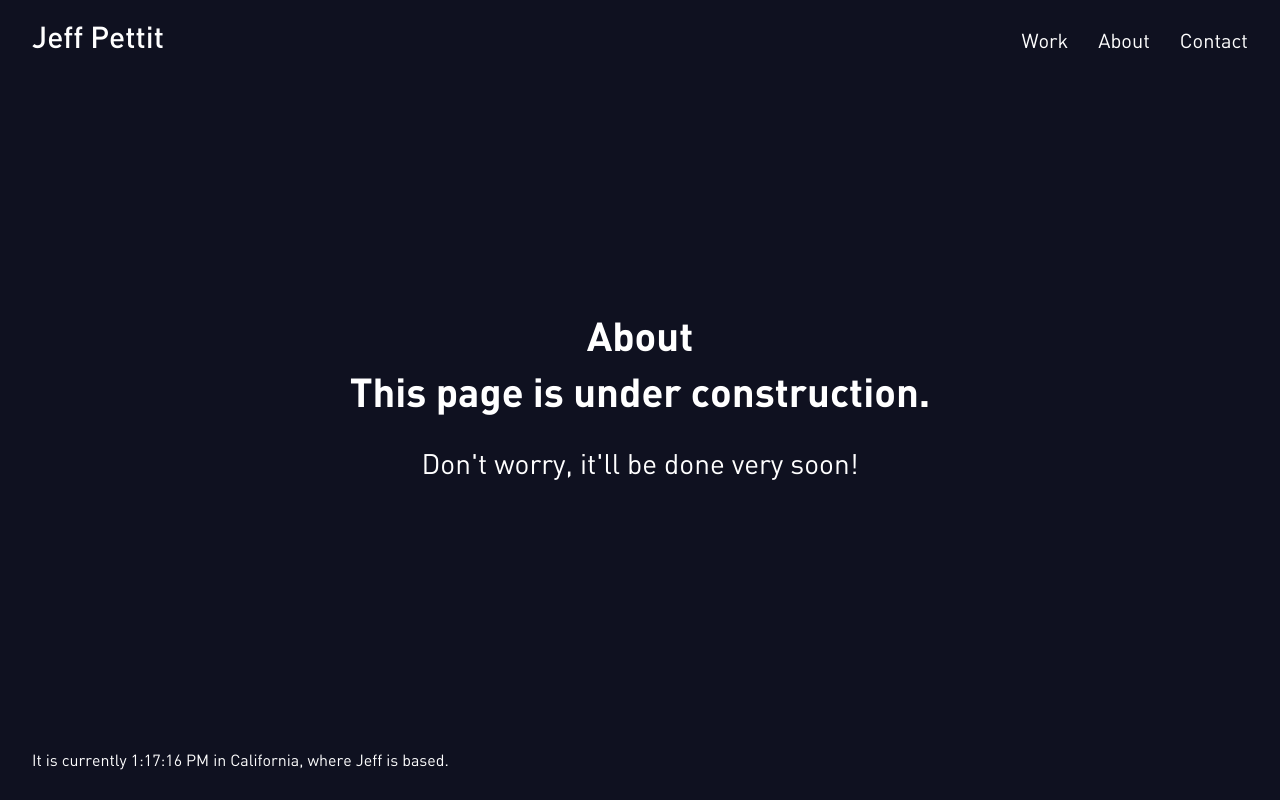
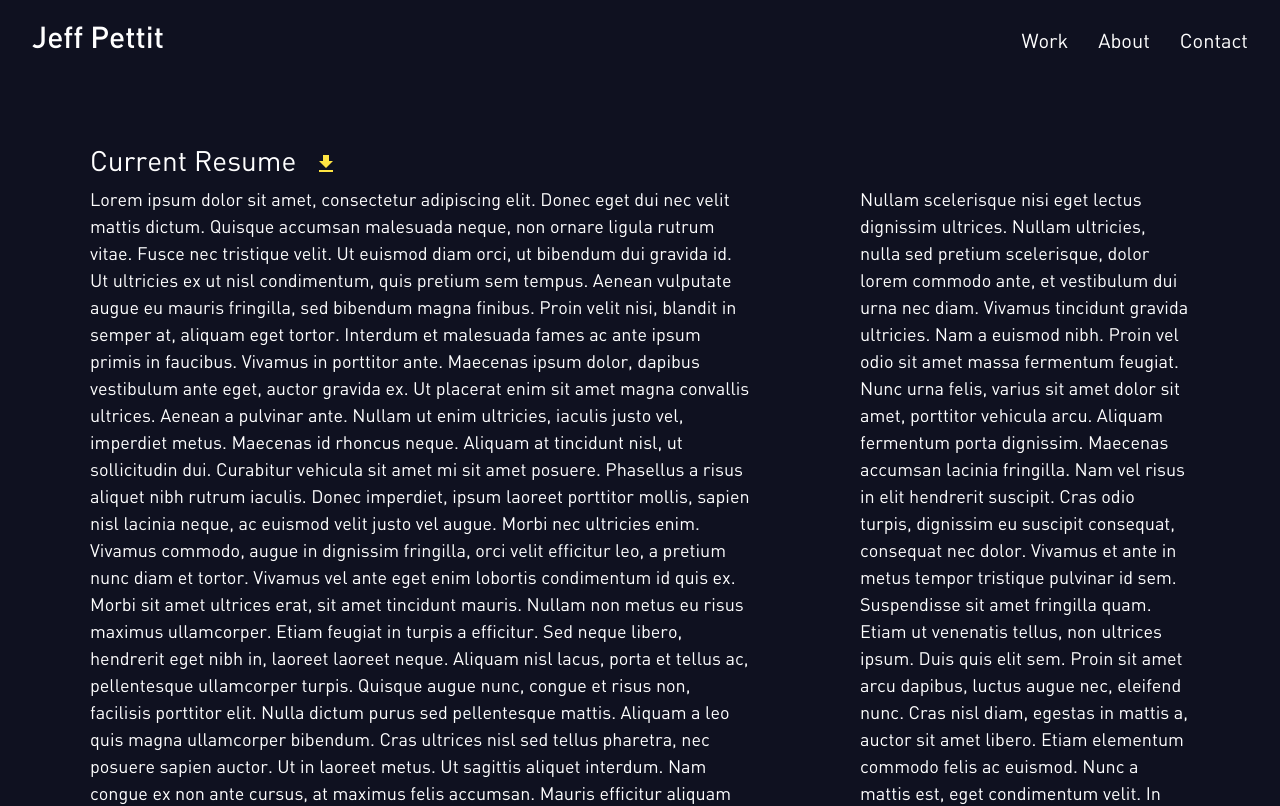
Before and after one commit to jwpettit/Portfolio-Website, a React (Create React App) app: page /about in a window 1280 px wide. Shown: the top 806 px of the page. Built offline with nearby package versions, Linux system fonts and the light colour scheme.

Commit message:
Built columns for Resume

```diff
--- a/src/App.css
+++ b/src/App.css
@@ -283,3 +283,32 @@
     font-family: DIN-Regular;
     color: #0F1120;
 }
+
+
+
+
+/* Resume Component Classes */
+.Resume-Title-Icon-Container {
+    display: flex;
+}
+
+.Resume-Download-Icon {
+    color: #FFE443;
+}
+
+.Resume-Body-Container {
+    display: flex;
+    justify-content: space-between;
+}
+
+.Resume-Main-Column {
+    display: flex;
+    flex-direction: column;
+    width: 60%;
+}
+
+.Resume-Secondary-Column {
+    display: flex;
+    flex-direction: column;
+    width: 30%
+}
--- /dev/null
+++ b/src/components/Resume.jsx
@@ -0,0 +1,104 @@
+import DownloadResumeIcon from "../icons/ResumeDownload";
+
+export default function Resume() {
+    return (
+        <div className="Page-Content-Container-1">
+            <div className="Resume-Title-Icon-Container">
+                <div className="H3-Header" style={{ marginRight: "10px" }}>
+                    <h3>Current Resume</h3>
+                </div>
+                <div>
+                    <DownloadResumeIcon />
+                </div>
+            </div>
+
+            <div className="Resume-Body-Container">
+                <div className="Resume-Main-Column">
+                    <p className="Body-Text">
+                        Lorem ipsum dolor sit amet, consectetur adipiscing elit.
+                        Donec eget dui nec velit mattis dictum. Quisque accumsan
+                        malesuada neque, non ornare ligula rutrum vitae. Fusce
+                        nec tristique velit. Ut euismod diam orci, ut bibendum
+                        dui gravida id. Ut ultricies ex ut nisl condimentum,
+                        quis pretium sem tempus. Aenean vulputate augue eu
+                        mauris fringilla, sed bibendum magna finibus. Proin
+                        velit nisi, blandit in semper at, aliquam eget tortor.
+                        Interdum et malesuada fames ac ante ipsum primis in
+                        faucibus. Vivamus in porttitor ante. Maecenas ipsum
+                        dolor, dapibus vestibulum ante eget, auctor gravida ex.
+                        Ut placerat enim sit amet magna convallis ultrices.
+                        Aenean a pulvinar ante. Nullam ut enim ultricies,
+                        iaculis justo vel, imperdiet metus. Maecenas id rhoncus
+                        neque. Aliquam at tincidunt nisl, ut sollicitudin dui.
+                        Curabitur vehicula sit amet mi sit amet posuere.
+                        Phasellus a risus aliquet nibh rutrum iaculis. Donec
+                        imperdiet, ipsum laoreet porttitor mollis, sapien nisl
+                        lacinia neque, ac euismod velit justo vel augue. Morbi
+                        nec ultricies enim. Vivamus commodo, augue in dignissim
+                        fringilla, orci velit efficitur leo, a pretium nunc diam
+                        et tortor. Vivamus vel ante eget enim lobortis
+                        condimentum id quis ex. Morbi sit amet ultrices erat,
+                        sit amet tincidunt mauris. Nullam non metus eu risus
+                        maximus ullamcorper. Etiam feugiat in turpis a
+                        efficitur. Sed neque libero, hendrerit eget nibh in,
+                        laoreet laoreet neque. Aliquam nisl lacus, porta et
+                        tellus ac, pellentesque ullamcorper turpis. Quisque
+                        augue nunc, congue et risus non, facilisis porttitor
+                        elit. Nulla dictum purus sed pellentesque mattis.
+                        Aliquam a leo quis magna ullamcorper bibendum. Cras
+                        ultrices nisl sed tellus pharetra, nec posuere sapien
+                        auctor. Ut in laoreet metus. Ut sagittis aliquet
+                        interdum. Nam congue ex non ante cursus, at maximus
+                        felis accumsan. Mauris efficitur aliquam dui, in
+                        tincidunt neque viverra in. Praesent ipsum sapien,
+                        pellentesque eget tortor tempus, vestibulum tempus
+                        dolor. Ut non eleifend metus. Lorem ipsum dolor sit
+                        amet, consectetur adipiscing elit. Phasellus eget metus
+                        orci. Nam vulputate imperdiet libero, et bibendum ante
+                        mollis eu. Fusce aliquet sem erat, et dignissim neque
+                        cursus quis. Lorem ipsum dolor sit amet, consectetur
+                        adipiscing elit. Maecenas vestibulum neque a facilisis
+                        rutrum. Integer sit amet risus in justo ullamcorper
+                        sollicitudin. Class aptent taciti sociosqu ad litora
+                        torquent per conubia nostra, per inceptos himenaeos.
+                        Nunc maximus interdum ipsum dignissim posuere. Interdum
+                        et malesuada fames ac ante ipsum primis in faucibus.
+                        Aliquam rutrum mauris ex, ac varius nibh volutpat vitae.
+                        Nam elementum, magna sit amet malesuada tristique, ipsum
+                        orci aliquam orci, sed tincidunt diam ante in ex. Sed
+                        eget massa ligula. Morbi tempor cursus est at viverra.
+                        Aenean ornare quis neque id sollicitudin. Etiam risus
+                        ante, pretium id porttitor tempor, venenatis ut nunc.
+                        Vestibulum semper venenatis sodales.
+                    </p>
+                </div>
+                <div className="Resume-Secondary-Column">
+                    <p className="Body-Text">
+                        Nullam scelerisque nisi eget lectus dignissim ultrices.
+                        Nullam ultricies, nulla sed pretium scelerisque, dolor
+                        lorem commodo ante, et vestibulum dui urna nec diam.
+                        Vivamus tincidunt gravida ultricies. Nam a euismod nibh.
+                        Proin vel odio sit amet massa fermentum feugiat. Nunc
+                        urna felis, varius sit amet dolor sit amet, porttitor
+                        vehicula arcu. Aliquam fermentum porta dignissim.
+                        Maecenas accumsan lacinia fringilla. Nam vel risus in
+                        elit hendrerit suscipit. Cras odio turpis, dignissim eu
+                        suscipit consequat, consequat nec dolor. Vivamus et ante
+                        in metus tempor tristique pulvinar id sem. Suspendisse
+                        sit amet fringilla quam. Etiam ut venenatis tellus, non
+                        ultrices ipsum. Duis quis elit sem. Proin sit amet arcu
+                        dapibus, luctus augue nec, eleifend nunc. Cras nisl
+                        diam, egestas in mattis a, auctor sit amet libero. Etiam
+                        elementum commodo felis ac euismod. Nunc a mattis est,
+                        eget condimentum velit. In vestibulum metus sagittis
+                        eleifend pretium. Etiam suscipit lectus eget lectus
+                        efficitur, a lacinia lorem malesuada. Praesent
+                        consectetur rutrum nunc vel porttitor. Nulla sed velit
+                        id augue pellentesque vehicula et sed lorem. Nullam
+                        auctor ornare massa id egestas.
+                    </p>
+                </div>
+            </div>
+        </div>
+    );
+}
--- /dev/null
+++ b/src/icons/ResumeDownload.jsx
@@ -0,0 +1,13 @@
+import StyledIconButton from "./CustomIconButton";
+import DownloadIcon from '@mui/icons-material/Download';
+
+export default function DownloadResumeIcon() {
+    return (
+        <StyledIconButton
+            href="https://linkedin.com/in/pettitjw"
+            target="blank"
+        >
+            <DownloadIcon className="Resume-Download-Icon" />
+        </StyledIconButton>
+    );
+}
--- a/src/pages/About.jsx
+++ b/src/pages/About.jsx
@@ -1,14 +1,9 @@
+import Resume from "../components/Resume";
+
 export default function About() {
     return (
-        <div className="Invalid-Container">
-            <div className="H1-Header">
-                <h1>About</h1>
-                <h1>This page is under construction.</h1>
-            </div>
-            <br />
-            <div className="H3-Header">
-                <h3>Don't worry, it'll be done very soon!</h3>
-            </div>
+        <div className="Page-Background-Container">
+            <Resume/>
         </div>
     );
 };
```
